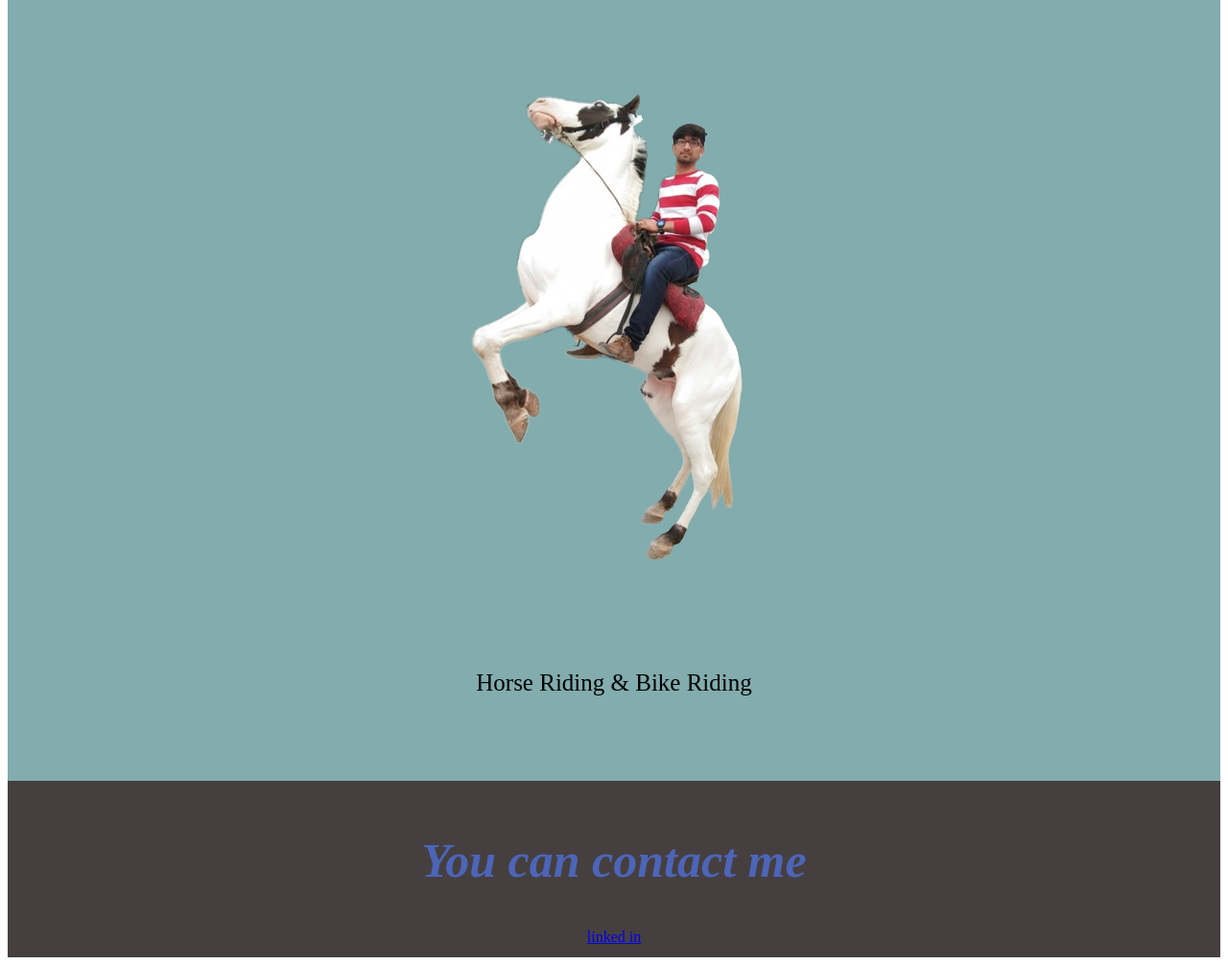
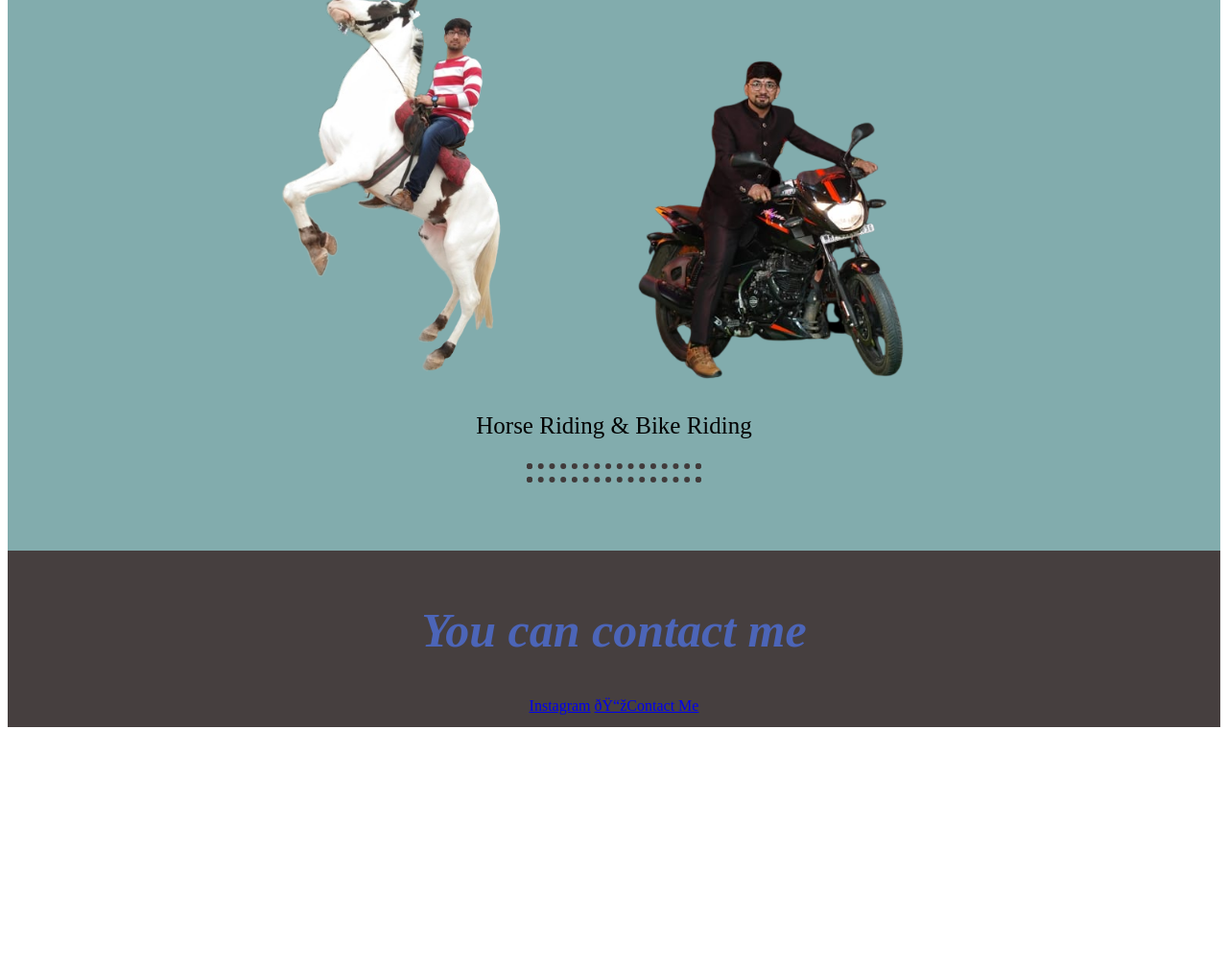
Before and after one commit to AryanKumawat91/ak.github.io, a plain HTML site: page index.html in a window 1280 px wide. Shown: the part 2939-3945 px from the top of the page at 96% size. After the commit the page ends 3705 px from the top, so only its background shows below. Drawn offline with Linux system fonts and the light colour scheme.

Commit message:
Add files via upload

```diff
--- a/index.html
+++ b/index.html
@@ -25,12 +25,13 @@
 
     <h1>Helloo..</h1>
     <img class="book" src="tasseltoppers_Engineering_Tassel_Topper_ENGINEERING_1_800x800-removebg-preview (1).png" alt="">
+
     <p>Student at PIEMR pursuing B.TECH in COMPUTER SCIENCE and an aspiring SOFTWARE DEVELOPER</p>
     <hr>
     <hr>
     <br><br>
     <h1>My Skills</h1>
-    <img src="html-css-java-script-3-1024-removebg-preview.png" alt="">
+    <img src="html-css-java-script-3-1024-removebg-preview.png" alt="" style="width: 500px;">
     <br>
     <p class="ski">Currently I'm working on my front end skills like HTML, CSS, JavaScript and later on I'll be working on my backend skills </p>
     <hr>
@@ -38,12 +39,17 @@
 <hr>
     <br><br>
     <h1>My Hobbies</h1>
-   <img src="Recover_20191129_194235_9_-removebg-preview.png" alt="">
+   <img src="Recover_20191129_194235_9_-removebg-preview (2).png" alt="" style="width: 300px;">
+   <img src="WhatsApp_Image_2023-03-12_at_4.15.26_AM-removebg-preview.png" alt="" style="width: 450px;">
+   <br>
    <p>Horse Riding & Bike Riding</p>
+   <hr><hr>
  </div>
     <div class="bottom-content">
     <h2>You can contact me </h2>
-    <a href="https://www.linkedin.com/in/adit-parashar-178288254">linked in</a>
+    <a href="https://www.instagram.com/ak_kumawat_ji/">Instagram</a>
+    <a href="tel:9174557441">📞Contact Me</a>
+
     </div>
 </body>
 
```
Also changed, not shown: Recover_20191129_194235_9_-removebg-preview (2).png (added), WhatsApp_Image_2023-03-12_at_4.15.26_AM-removebg-preview.png (added).
